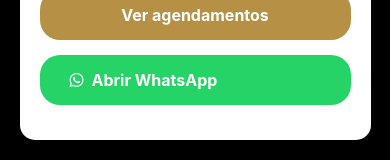
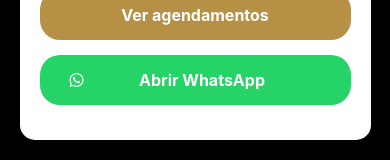
Before and after one commit to GabrielNunesVonsnievski-py/Projeto-barbearia-master, a React Native app: screen /Home in a window 390 px wide. Shown: the part 657-817 px from the top of the page. Built offline with nearby package versions, Linux system fonts and the light colour scheme.

Commit message:
13/11 Mudança no btn do whatsapp

```diff
--- a/src/Pages/Home.js
+++ b/src/Pages/Home.js
@@ -1,5 +1,5 @@
 import React, { useState, useEffect } from 'react';
-import { View, Image, TouchableOpacity, StyleSheet, Text, ScrollView } from 'react-native';
+import { View, Image, TouchableOpacity, StyleSheet, Text, ScrollView, Linking} from 'react-native';
 import { FontAwesome5 } from '@expo/vector-icons';
 import Loading from './Loading';
 
@@ -12,6 +12,14 @@
       setIsLoading(false);
     }, 2000); // 2 segundos de delay que o marcos não gosta
   }, []);
+
+  const openWhatsApp = (phoneNumber, message) => {
+    let url = `whatsapp://send?phone=${phoneNumber}&text=${encodeURIComponent(message)}`;
+
+    Linking.openURL(url).catch((err) => {
+      console.error("Não foi possível abrir o WhatsApp", err);
+    });
+  };
 
   if (isLoading) {
     return <Loading />;
@@ -44,7 +52,7 @@
           <TouchableOpacity style={styles.button} onPress={() => navigation.navigate('Horario')}>
             <Text style={styles.buttonText}>Ver agendamentos</Text>
           </TouchableOpacity>
-          <TouchableOpacity style={[styles.button, styles.whatsappButton]} onPress={() => navigation.navigate('WhatsApp')}>
+          <TouchableOpacity style={[styles.button, styles.whatsappButton]} onPress={() => openWhatsApp('5548999332071', 'Olá!')}>
             <FontAwesome5 name="whatsapp" size={16} color="#FFF" style={styles.icon} />
             <Text style={styles.buttonText}>Abrir WhatsApp</Text>
           </TouchableOpacity>
@@ -149,7 +157,11 @@
     flexDirection: 'row',
     alignItems: 'center',
   },
-  icon: {
-    marginRight: 8,
+  buttonText: {
+    color: '#FFF',
+    fontSize: 16,
+    fontWeight: 'bold',
+    flex: 1,
+    textAlign: 'center',
   },
 });
--- a/src/Pages/Whatsapp.js
+++ /dev/null
@@ -1,67 +0,0 @@
-import React, { useState, useEffect } from 'react';
-import { Button, TextInput, View, StyleSheet, Linking } from 'react-native';
-import { database, auth, collection, addDoc, query, where, getDocs } from "../Config/firebaseconfig";
-
-const WhatsApp = () => {
-  const [phoneNumber, setPhoneNumber] = useState('');
-  const [userLogado, setUserLogado] = useState(null);
-
-  const openWhatsApp = (phoneNumber, message) => {
-    let url = `whatsapp://send?phone=${phoneNumber}&text=${encodeURIComponent(message)}`;
-
-    Linking.openURL(url).catch((err) => {
-      console.error("Não foi possível abrir o WhatsApp", err);
-    });
-  };
-
-  useEffect(() => {
-    const fetchCurrentUser = () => {
-      try {
-        const currentUser = auth.currentUser;
-        if (currentUser) {
-          setUserLogado(currentUser.uid); // armazena o ID do usuario q ta logado
-        } else {
-          console.log('Nenhum usuário está logado');
-        }
-      } catch (error) {
-        console.error('Erro ao obter o usuário atual:', error);
-      }
-    };
-
-    fetchCurrentUser();
-  }, []);
-
-  return (
-    <View style={styles.container}>
-      {/*<TextInput
-        style={styles.input}
-        placeholder="Digite o número de telefone ex: +5548999999999"
-        value={phoneNumber}
-        onChangeText={setPhoneNumber}
-        keyboardType="phone-pad"
-      />*/}
-      <Button
-        title="Abrir WhatsApp"
-        onPress={() => openWhatsApp('5548999332071', 'Olá!')}
-      />
-    </View>
-  );
-};
-
-const styles = StyleSheet.create({
-  container: {
-    flex: 1,
-    justifyContent: 'center',
-    padding: 16,
-  },
-  input: {
-    height: 40,
-    borderColor: 'gray',
-    borderWidth: 1,
-    borderRadius: 5,
-    paddingHorizontal: 8,
-    marginBottom: 16,
-  },
-});
-
-export default WhatsApp;
```
